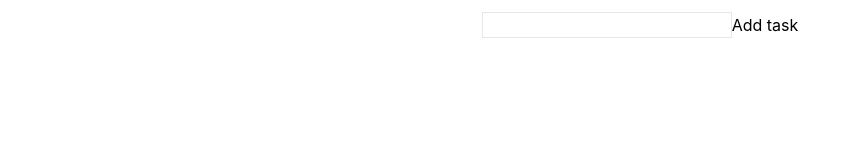
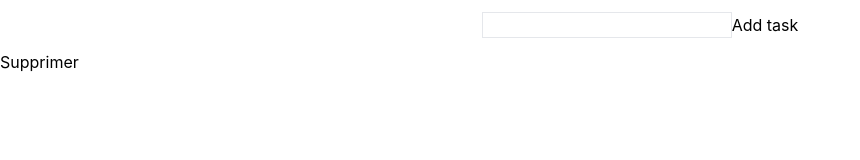
Before and after one commit to Shane99dt/ToDoList-Project-React, a React (Create React App) app: page / in a window 1280 px wide. Shown: the top 160 px of the page, without its empty margins (0-860 px from the left). Built offline with nearby package versions, Linux system fonts and the light colour scheme.

Commit message:
start list

```diff
--- a/src/App.js
+++ b/src/App.js
@@ -1,5 +1,6 @@
 import React from "react";
 import Form from "./components/Form";
+import List from "./components/List";
 
 class App extends React.Component {
   constructor() {
@@ -26,6 +27,7 @@ class App extends React.Component {
     return (
       <div>
         <Form taskAdd={this.addTask} />
+        <List task={this.state.tasks} />
       </div>
     );
   }
--- a/src/components/List.js
+++ b/src/components/List.js
@@ -2,7 +2,12 @@ import React, { Component } from "react";
 
 class List extends Component {
   render() {
-    return <div></div>;
+    console.log(this);
+    return (
+      <div>
+        <button>Supprimer</button>
+      </div>
+    );
   }
 }
 
```
